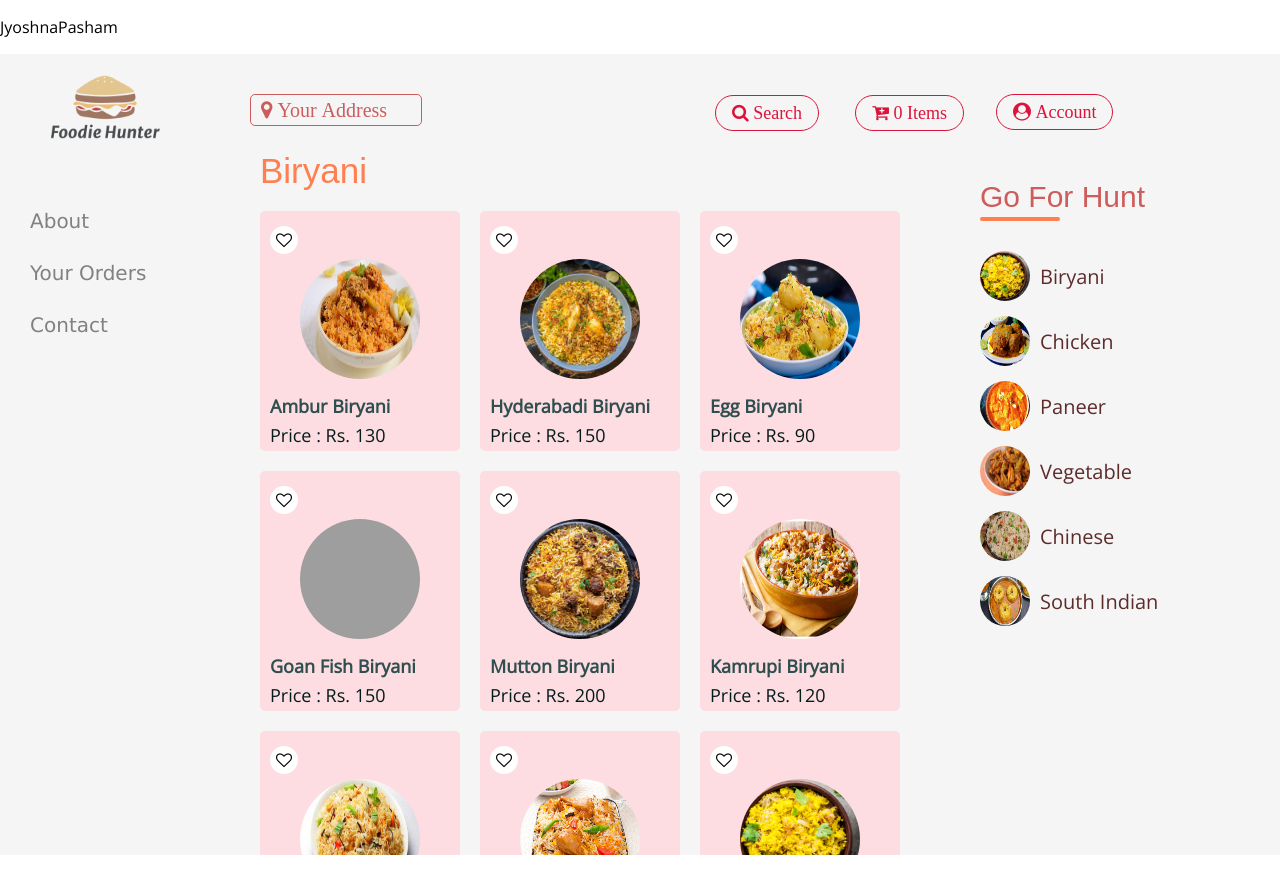
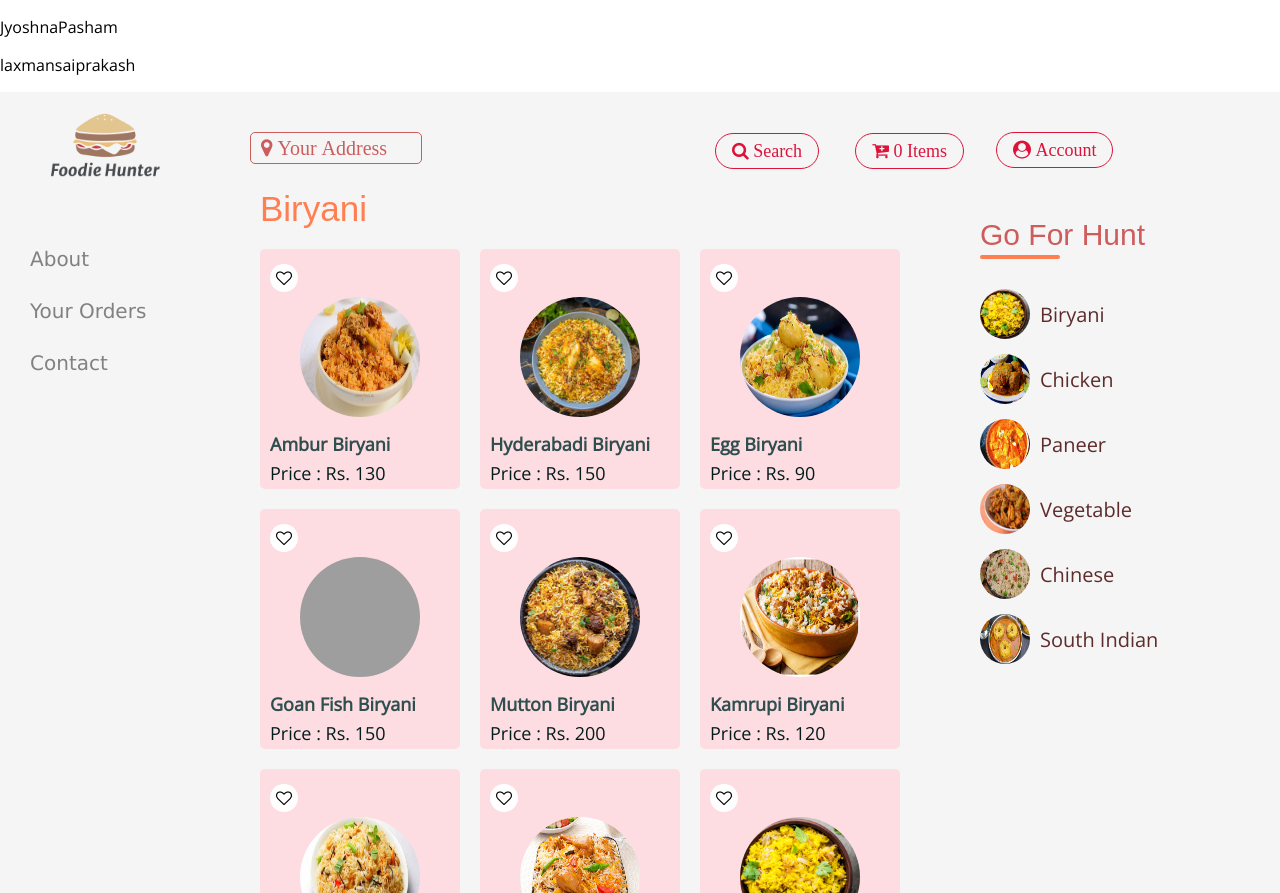
Before and after one commit to jyoshnapasham/FoodDelivery, a plain HTML site: page Foodie Hunter/shoppingsite-main/index.html in a window 1280 px wide. Before the commit the page ends 855 px from the top, so only its background shows below. Drawn offline with nearby package versions, Linux system fonts and the light colour scheme; grey boxes are pictures that could not be loaded; a web font is replaced by a local one.

Commit message:
Update index.html

```diff
--- a/Foodie Hunter/shoppingsite-main/index.html
+++ b/Foodie Hunter/shoppingsite-main/index.html
@@ -10,6 +10,7 @@
 </head>
 <body>
     <p>JyoshnaPasham</p>
+    <p>laxmansaiprakash</p>
     <!-- desktop view -->
     <div class="container" id="container">
         <div id="menu">
```
